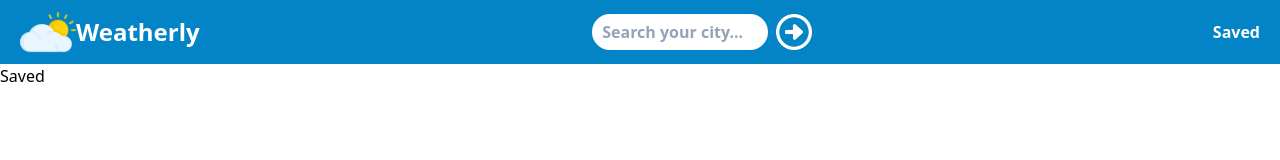
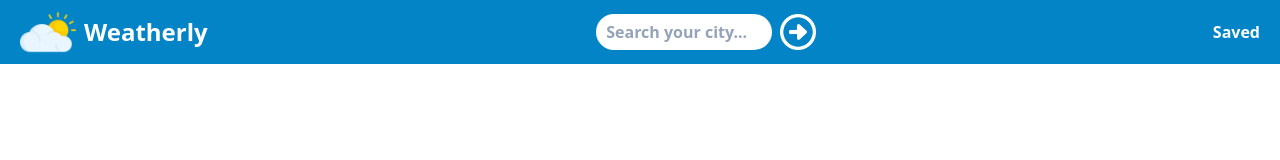
Before and after one commit to TheLuke02/Weatherly, a React (Create React App) app: page /saved in a window 1280 px wide. Shown: the top 160 px of the page. Built offline with nearby package versions, Linux system fonts and the light colour scheme.

Commit message:
Added list of Saved city un SavedPage

```diff
--- a/src/components/Navbar.tsx
+++ b/src/components/Navbar.tsx
@@ -26,7 +26,7 @@ export default function Navbar() {
           <Link to="/">
             <img className="h-14 w-14" src="/sun.png" alt="Sun" />
           </Link>
-          <span className="hidden items-center justify-center text-2xl font-bold text-white md:flex">
+          <span className="hidden items-center justify-center pl-2 text-2xl font-bold text-white md:flex">
             Weatherly
           </span>
         </div>
--- a/src/pages/SavedPage.tsx
+++ b/src/pages/SavedPage.tsx
@@ -1,3 +1,15 @@
 export const SavedPage = () => {
-  return <div>Saved</div>;
+  let arr = [];
+
+  for (let i = 0; i < localStorage.length - 1; i++) {
+    arr.push(localStorage.key(i));
+  }
+
+  return (
+    <div>
+      {arr.map(function (item) {
+        return <div>{item}</div>;
+      })}
+    </div>
+  );
 };
--- a/src/pages/SearchPage.tsx
+++ b/src/pages/SearchPage.tsx
@@ -39,7 +39,7 @@ export default function SearchPage() {
     } else {
       setWeather(null);
     }
-  }, [searchParams]);
+  }, [searchParams]); //eslint-disable-line
 
   return (
     <div>
```
